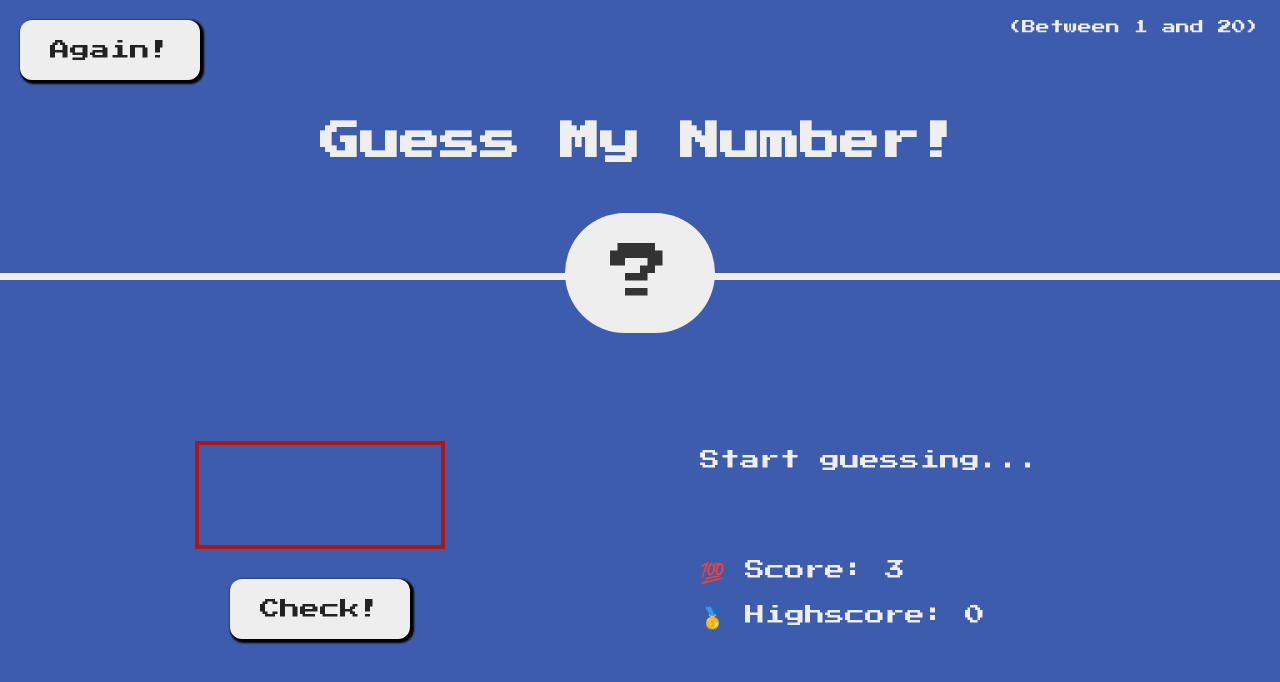
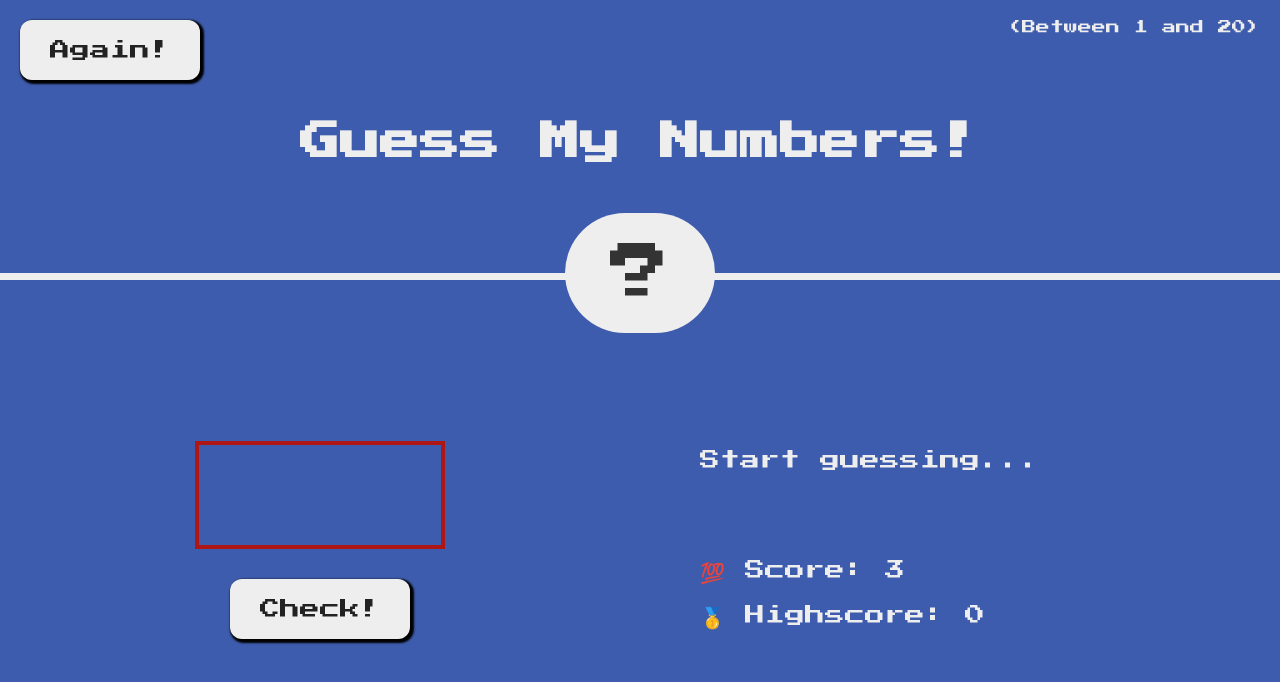
Before and after one commit to gogoladze-giorgi/guess-my-number, a plain HTML site: page index.html in a window 1280 px wide. Drawn offline with Linux system fonts and the light colour scheme.

Commit message:
first commit

```diff
--- a/index.html
+++ b/index.html
@@ -5,11 +5,11 @@
     <meta name="viewport" content="width=device-width, initial-scale=1.0" />
     <meta http-equiv="X-UA-Compatible" content="ie=edge" />
     <link rel="stylesheet" href="style.css" />
-    <title>Guess My Number!</title>
+    <title>Guess My Numbers!</title>
   </head>
   <body>
     <header>
-      <h1>Guess My Number!</h1>
+      <h1>Guess My Numbers!</h1>
       <p class="between">(Between 1 and 20)</p>
       <button class="btn again">Again!</button>
       <div class="number">?</div>
```
